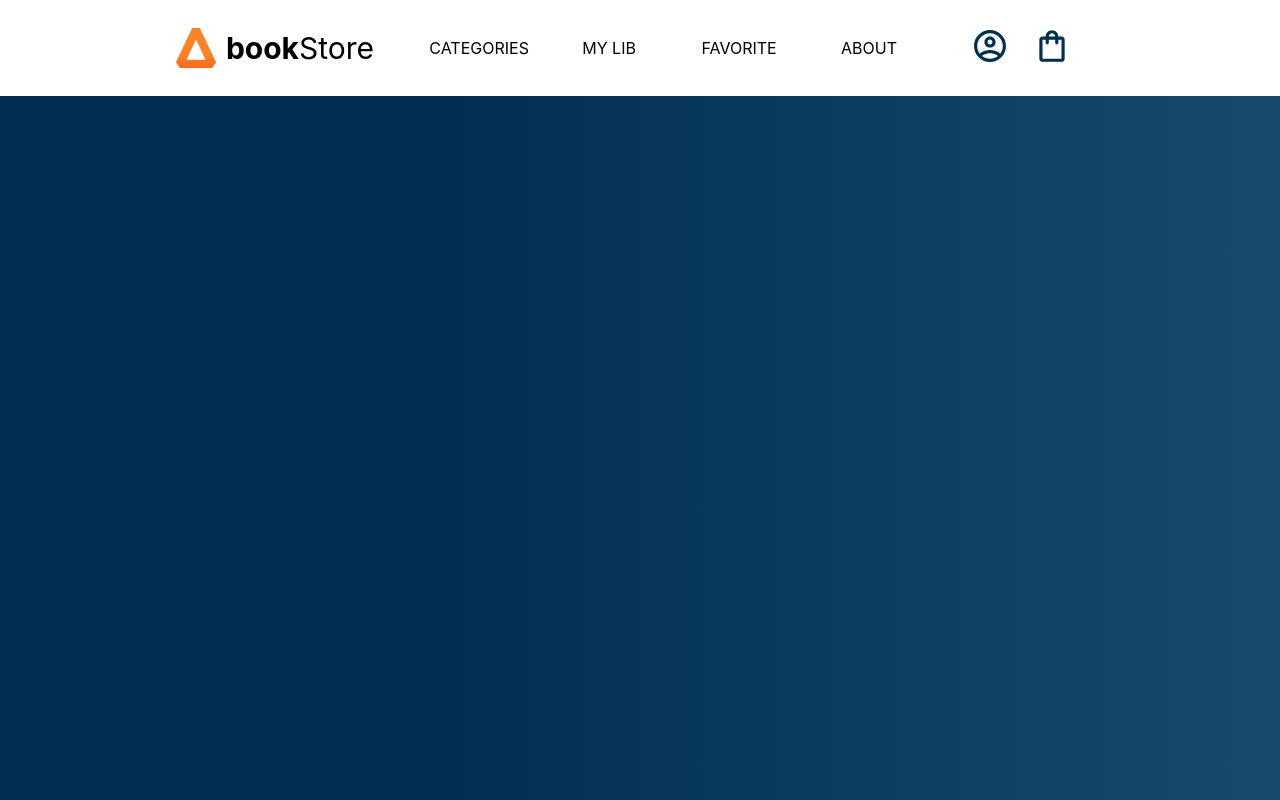
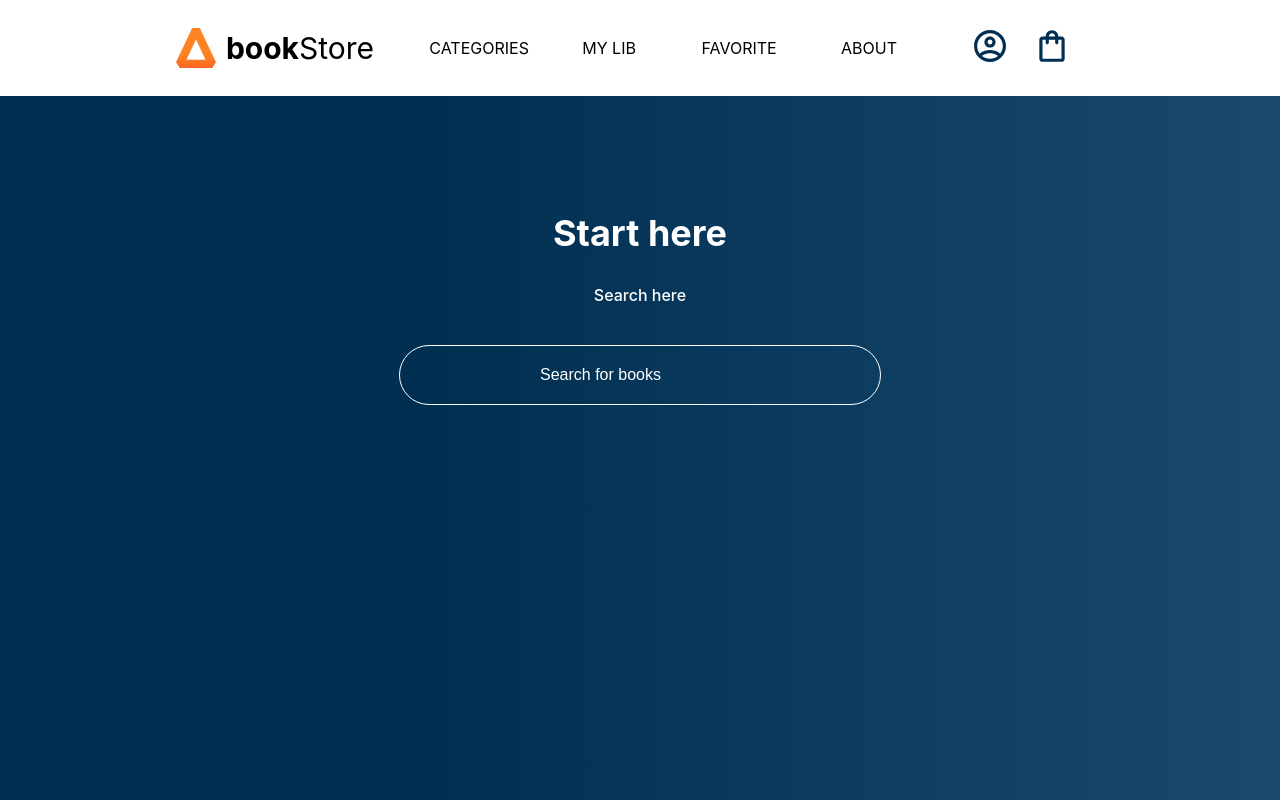
Before and after one commit to supinet/storebook, a React (Create React App) app: page / in a window 1280 px wide. Built offline with nearby package versions, Linux system fonts and the light colour scheme.

Commit message:
Adding search state

```diff
--- a/src/App.js
+++ b/src/App.js
@@ -1,20 +1,18 @@
 import Header from "./components/Header";
 import styled from "styled-components";
+import Search from "./components/Search";
 
 const AppContainer = styled.div`
   width: 100vw; /* Full viewport width */
   height: 100vh; /* Full viewport height */
   background-image: linear-gradient(90deg, #002f52 35%, #326589 165%);
-
-  li {
-    list-style: none; /* Remove default list styling */
-  }
 `;
 
 function App() {
   return (
     <AppContainer>
       <Header />
+      <Search />
     </AppContainer>
   );
 }
--- /dev/null
+++ b/src/components/Input/index.js
@@ -0,0 +1,20 @@
+import styled from "styled-components";
+
+const Input = styled.input`
+  border: 1px solid #fff;
+  background: transparent;
+  border: 1px solid #fff;
+  padding: 20px 140px;
+  border-radius: 50px;
+  width: 200px;
+  color: #fff;
+  font-size: 16px;
+  margin-bottom: 10px;
+
+  &::placeholder {
+    color: #fff;
+    font-size: 16px;
+  }
+`;
+
+export default Input;
--- /dev/null
+++ b/src/components/Search/index.js
@@ -0,0 +1,72 @@
+import Input from "../Input";
+import styled from "styled-components";
+import { useState } from "react";
+import { books } from "./searchData";
+
+const SearchContainer = styled.section`
+  background-image: linear-gradient(90deg, #002f52 35%, #326589 165%);
+  color: #fff;
+  text-align: center;
+  padding: 85px 0;
+  height: 270px;
+  width: 100%;
+`;
+
+const Title = styled.h2`
+  color: #fff;
+  font-size: 36px;
+  text-align: center;
+  width: 100%;
+`;
+
+const Subtitle = styled.h3`
+  font-size: 16px;
+  font-weight: 500;
+  margin-bottom: 40px;
+`;
+
+const Result = styled.div`
+  display: flex;
+  justify-content: center;
+  align-items: center;
+  margin-bottom: 20px;
+  cursor: pointer;
+  p {
+    width: 200px;
+  }
+  img {
+    width: 100px;
+  }
+  &:hover {
+    border: 1px solid white;
+  }
+`;
+
+export default function Search() {
+  const [searchedBooks, setSearchedBooks] = useState([]);
+
+  return (
+    <SearchContainer>
+      <Title>Start here</Title>
+      <Subtitle>Search here</Subtitle>
+      <Input
+        placeholder="Search for books"
+        onBlur={(event) => {
+          const textTyped = event.target.value;
+          const resultSearch = books.filter((book) =>
+            book.name.toLowerCase().includes(textTyped.toLowerCase())
+          );
+          setSearchedBooks(resultSearch);
+        }}
+      />
+      {searchedBooks.map((book) => (
+        <Result key={book.id}>
+          <p>
+            <strong>{book.name}</strong>
+          </p>
+          <img src={book.src} />
+        </Result>
+      ))}
+    </SearchContainer>
+  );
+}
--- /dev/null
+++ b/src/components/Search/searchData.js
@@ -0,0 +1,9 @@
+import book from "../../images/livro.png";
+
+export const books = [
+  { id: 1, name: "Leadership Design", src: book },
+  { id: 2, name: "Javascript Acsertice", src: book },
+  { id: 3, name: "Java Adventures", src: book },
+  { id: 4, name: "Python Core", src: book },
+  { id: 5, name: "Leadership C++", src: book },
+];
--- a/src/index.css
+++ /dev/null
@@ -1,13 +0,0 @@
-body {
-  margin: 0;
-  font-family: -apple-system, BlinkMacSystemFont, 'Segoe UI', 'Roboto', 'Oxygen',
-    'Ubuntu', 'Cantarell', 'Fira Sans', 'Droid Sans', 'Helvetica Neue',
-    sans-serif;
-  -webkit-font-smoothing: antialiased;
-  -moz-osx-font-smoothing: grayscale;
-}
-
-code {
-  font-family: source-code-pro, Menlo, Monaco, Consolas, 'Courier New',
-    monospace;
-}
--- a/src/index.js
+++ b/src/index.js
@@ -1,12 +1,33 @@
-import React from 'react';
-import ReactDOM from 'react-dom/client';
-import './index.css';
-import App from './App';
-import reportWebVitals from './reportWebVitals';
+import React from "react";
+import ReactDOM from "react-dom/client";
+import App from "./App";
+import reportWebVitals from "./reportWebVitals";
+import { createGlobalStyle } from "styled-components";
 
-const root = ReactDOM.createRoot(document.getElementById('root'));
+const GlobalStyle = createGlobalStyle`
+  body {
+    margin: 0;
+    font-family: -apple-system, BlinkMacSystemFont, 'Segoe UI', 'Roboto', 'Oxygen',
+      'Ubuntu', 'Cantarell', 'Fira Sans', 'Droid Sans', 'Helvetica Neue',
+      sans-serif;
+    -webkit-font-smoothing: antialiased;
+    -moz-osx-font-smoothing: grayscale;
+  }
+
+  code {
+    font-family: source-code-pro, Menlo, Monaco, Consolas, 'Courier New',
+      monospace;
+  }
+
+  li {
+    list-style: none; /* Remove default list styling */
+  }
+`;
+
+const root = ReactDOM.createRoot(document.getElementById("root"));
 root.render(
   <React.StrictMode>
+    <GlobalStyle />
     <App />
   </React.StrictMode>
 );
```
